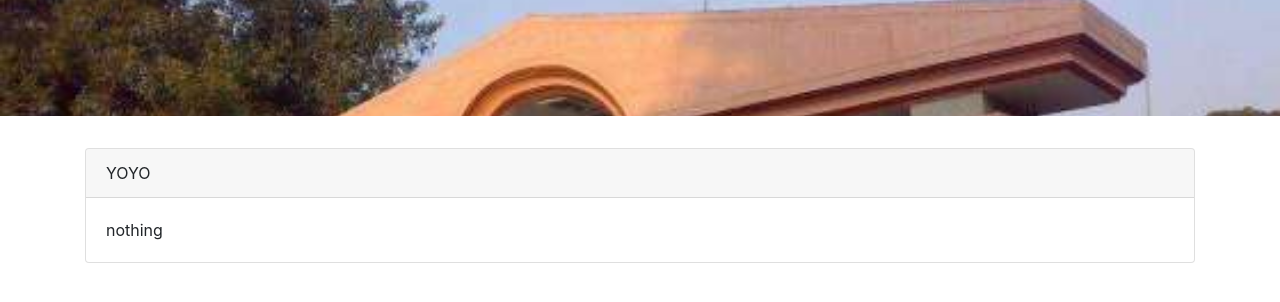
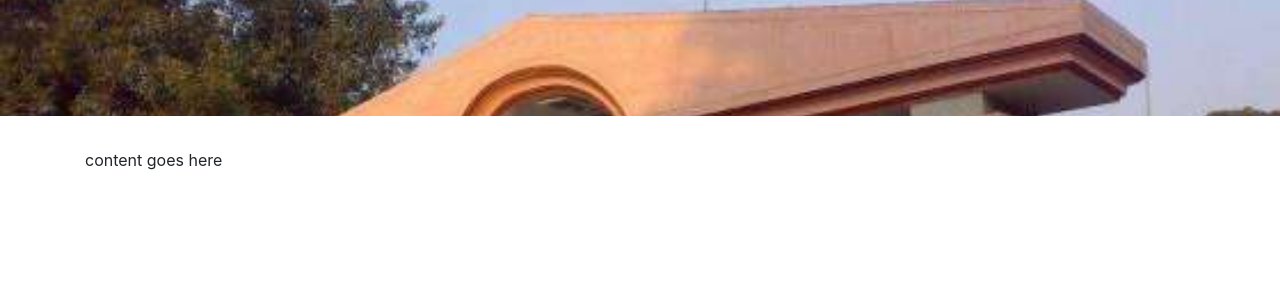
Before and after one commit to dipunj/7semPortal, a website: page template.html in a window 1280 px wide. Shown: the part 214-516 px from the top of the page. Drawn offline with nearby package versions, Linux system fonts and the light colour scheme.

Commit message:
ready to contribute

```diff
--- a/package.json
+++ b/package.json
@@ -6,7 +6,7 @@
   "scripts": {
     "test": "echo \"Error: no test specified\" && exit 1",
     "start": "npm run lite",
-    "lite" : "lite-server"
+    "lite": "lite-server"
   },
   "author": "",
   "license": "ISC",
--- a/index.1.html
+++ b/template.html
@@ -29,15 +29,11 @@
         <h1>Portal name</h1>
     </header>
 
+    <!-- content begins -->
+
+
     <div class="container">
-        <div class="card">
-            <div class="card-header">
-                YOYO
-            </div>
-            <div class="card-body">
-                nothing
-            </div>
-        </div>
+        <p>content goes here</p>
     </div>
 
     <script src="node_modules/jquery/dist/jquery.slim.min.js"></script>
```
Also changed, not shown: 1 other file.
